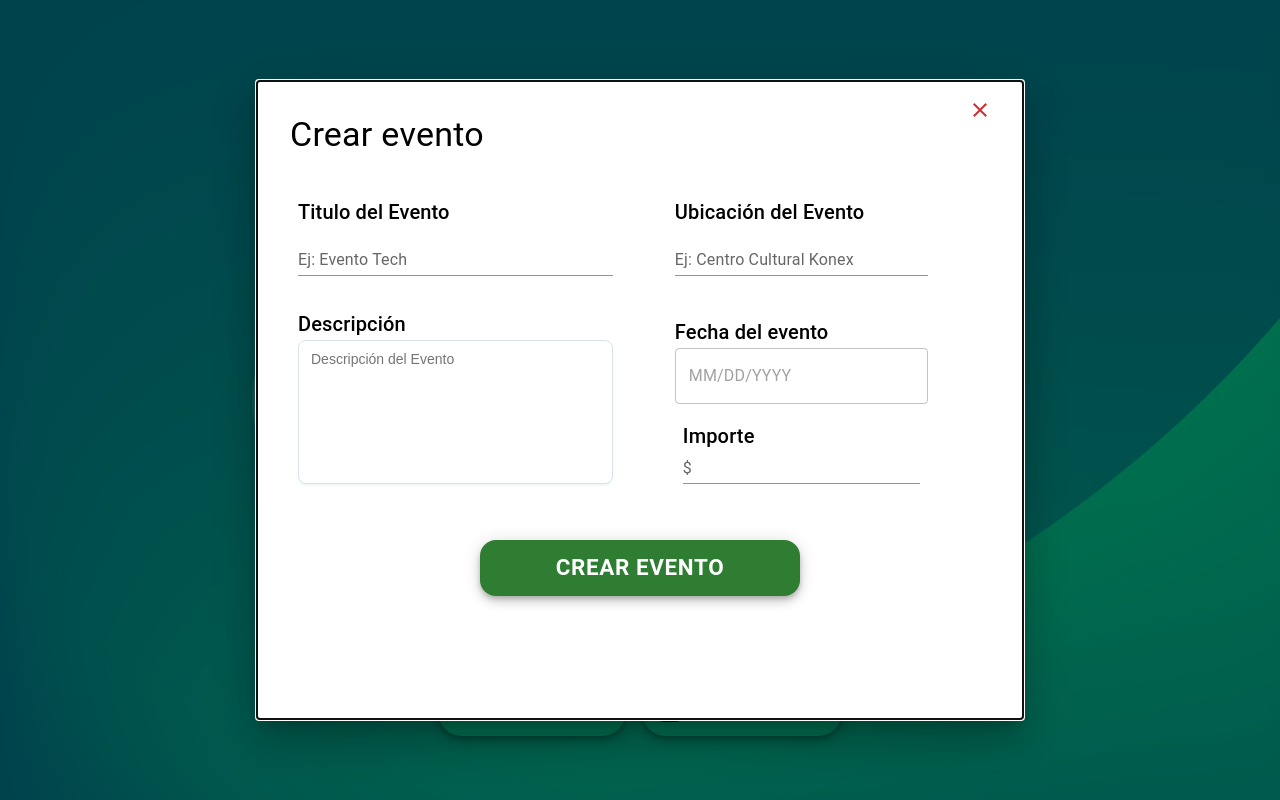
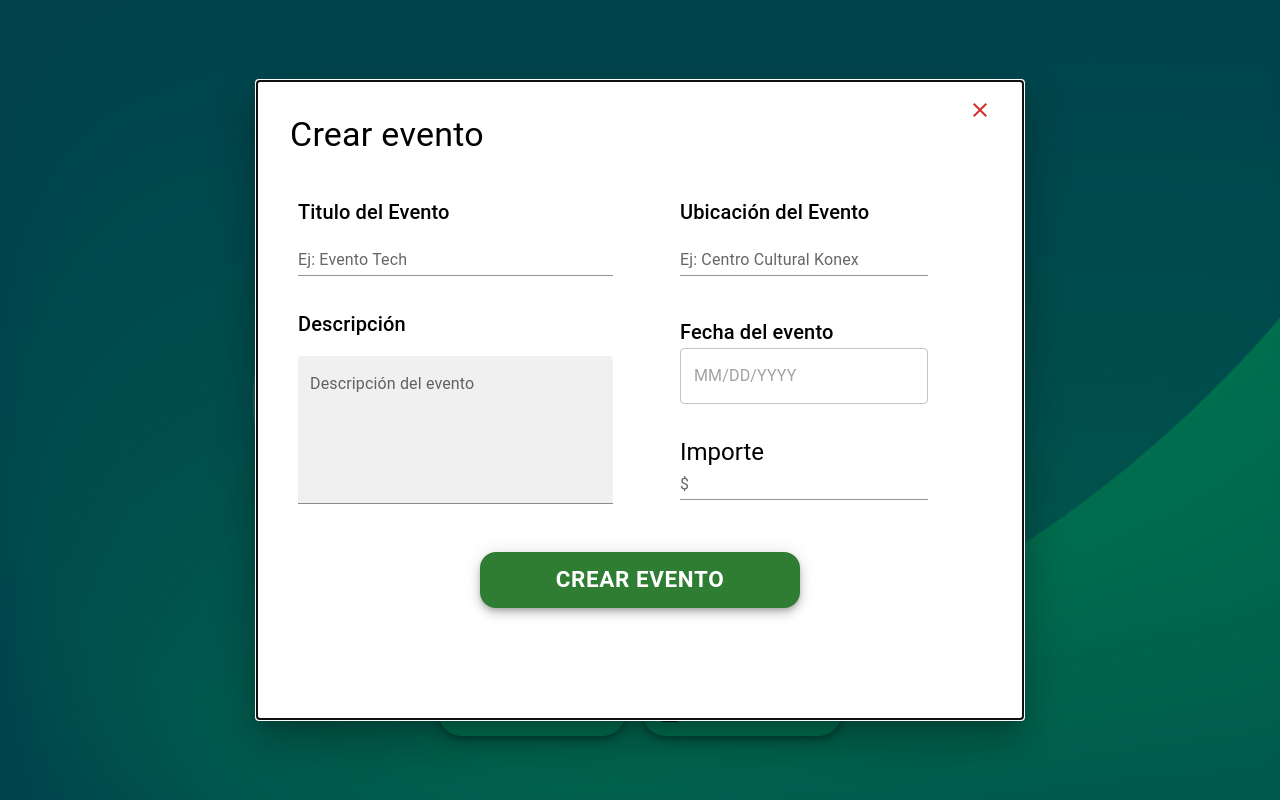
Before and after one commit to EmilianoAloi/uplifty, a React (Create React App) app in the folder frontend/: page /addevent in a window 1280 px wide. Built offline with nearby package versions, Linux system fonts and the light colour scheme.

Commit message:
se creo funciona para enviar los datos del evento al servidor (POST)

```diff
--- a/frontend/src/api/eventos.api.js
+++ /dev/null
@@ -1,5 +0,0 @@
-import axios from "axios"
-
-export const getAllEvents = () => {
-   return axios.get("http://localhost:8000/api/v1/eventos/")
-};
--- /dev/null
+++ b/frontend/src/api/events.api.js
@@ -0,0 +1,14 @@
+import axios from "axios"
+
+
+const eventsApi = axios.create({
+   baseURL: "http://localhost:8000/api/v1/eventos/"
+})
+
+export const getAllEvents = () => {
+   return eventsApi.get("/");
+};
+
+export const addEvent = (formValues) => {
+   return eventsApi.post("/", formValues);
+};
--- a/frontend/src/components/AddEventModal/AddEventModal.jsx
+++ b/frontend/src/components/AddEventModal/AddEventModal.jsx
@@ -5,10 +5,11 @@ import Modal from '@mui/material/Modal';
 import { useState } from 'react';
 import { Link } from 'react-router-dom';
 import { Stack, Button, Fab } from '@mui/material';
-import TextAreaDescription from '../TextAreaDescription/TextAreaDescription';
 import CloseIcon from '@mui/icons-material/Close';
 import { DateInput } from '../DateInput/DateInput';
 import PriceInput from '../PriceInput/PriceInput';
+import { addEvent } from '../../api/events.api';
+
 
 const AddEventModal = () => {
     const style = {
@@ -43,10 +44,20 @@ const AddEventModal = () => {
         }));
     };
 
-    const handleFormSubmit = () => {
-        // Aquí puedes enviar los valores del formulario al servidor o realizar acciones adicionales
-        console.log('Formulario enviado:', formValues);
+    // const handleFormSubmit =  () => {
+    //     console.log('Formulario enviado:', formValues);
+    // };
 
+
+    const handleFormSubmit = async () => {
+        try {
+            console.log('Formulario enviado:', formValues);
+            await addEvent(formValues);
+
+            setOpen(false);
+        } catch (error) {
+            console.error('Error al enviar el formulario:', error);
+        }
     };
 
     return (
@@ -90,7 +101,8 @@ const AddEventModal = () => {
                         <Stack sx={{ flexDirection: "column", width: "50%" }}>
                             <Stack sx={{ marginTop: "2rem" }}>
                                 <Typography variant='h6'>Titulo del Evento</Typography>
-                                <TextField label="Ej: Evento Tech"
+                                <TextField
+                                    label="Ej: Evento Tech"
                                     variant="standard"
                                     name="titulo"
                                     onChange={handleInputChange} />
@@ -98,8 +110,15 @@ const AddEventModal = () => {
 
 
                             <Stack sx={{ marginTop: "2rem" }}>
-                                <Typography variant='h6'>Descripción</Typography>
-                                <TextAreaDescription handleInputChange={handleInputChange} />
+                                <Typography variant='h6' sx={{ mb: "1rem" }}>Descripción</Typography>
+                                <TextField label="Descripción del evento"
+                                    variant="filled"
+                                    name="descripcion"
+                                    multiline
+                                    rows={5}
+                                    onChange={handleInputChange}
+                                />
+
                             </Stack>
 
                         </Stack>
@@ -111,8 +130,8 @@ const AddEventModal = () => {
                                 <Typography variant='h6'>Ubicación del Evento</Typography>
                                 <TextField label="Ej: Centro Cultural Konex"
                                     variant="standard"
-                                    handleInputChange={handleInputChange}
                                     name="ubicacion"
+                                    onChange={handleInputChange}
                                 />
                             </Stack>
 
@@ -128,10 +147,7 @@ const AddEventModal = () => {
                     </Stack>
 
                     <Stack sx={{ width: "20rem", margin: "0 auto", marginTop: "3rem" }}>
-                        <Fab
-                            variant='contained'
-                            color='success'
-                            onClick={handleFormSubmit}
+                        <Fab variant='contained' color='success' onClick={handleFormSubmit}
                             sx={{
                                 width: "100%",
                                 fontSize: "1.4rem",
@@ -139,7 +155,6 @@ const AddEventModal = () => {
                                 color: "white",
                                 borderRadius: "1rem"
                             }}
-
                         >CREAR EVENTO</Fab>
                     </Stack>
                 </Box>
--- a/frontend/src/components/EventsModal/EventsModal.jsx
+++ b/frontend/src/components/EventsModal/EventsModal.jsx
@@ -7,7 +7,7 @@ import { Link } from 'react-router-dom';
 import CloseIcon from '@mui/icons-material/Close';
 
 
-import { getAllEvents } from '../../api/eventos.api';
+import { getAllEvents } from '../../api/events.api';
 import EventCard from '../EventCard/EventCard';
 
 import { styled } from '@mui/material/styles';
--- a/frontend/src/components/NavBar/NavBar.jsx
+++ b/frontend/src/components/NavBar/NavBar.jsx
@@ -31,7 +31,7 @@ const NavBar = () => {
                 variant="extended"
                 component={NavLink} to={"/addevent"}
                 aria-label="add"
-                onClick={() => { console.log("hjhuh") }} >
+                 >
                 <AddIcon sx={{ mr: 1 }} />
                 Agregar Evento
             </Fab>
--- a/frontend/src/components/PriceInput/PriceInput.jsx
+++ b/frontend/src/components/PriceInput/PriceInput.jsx
@@ -11,8 +11,8 @@ const PriceInput = ({ handleInputChange }) => {
 
     return (
         <Box sx={{ display: 'flex', flexWrap: 'wrap' }}>
-            <FormControl fullWidth sx={{ m: 1 }} variant="standard">
-                <Typography variant='h6'>Importe</Typography>
+            <FormControl fullWidth sx={{ mt:3 }} variant="standard">
+                <Typography variant='h5'>Importe</Typography>
 
                 <Input
                     startAdornment={<InputAdornment position="start">$</InputAdornment>}
--- a/frontend/src/components/TextAreaDescription/TextAreaDescription.jsx
+++ /dev/null
@@ -1,68 +0,0 @@
-import { TextareaAutosize as BaseTextareaAutosize } from '@mui/base/TextareaAutosize';
-import { styled } from '@mui/system';
-
-const TextAreaDescription = ({ handleInputChange }) => {
-  const blue = {
-    100: '#DAECFF',
-    200: '#b6daff',
-    400: '#3399FF',
-    500: '#007FFF',
-    600: '#0072E5',
-    900: '#003A75',
-  };
-
-  const grey = {
-    50: '#F3F6F9',
-    100: '#E5EAF2',
-    200: '#DAE2ED',
-    300: '#C7D0DD',
-    400: '#B0B8C4',
-    500: '#9DA8B7',
-    600: '#6B7A90',
-    700: '#434D5B',
-    800: '#303740',
-    900: '#1C2025',
-  };
-
-  const Textarea = styled(BaseTextareaAutosize)(
-    ({ theme }) => `
-        width: 100%;
-        resize: none;
-        font-family: 'IBM Plex Sans', sans-serif;
-        font-size: 0.875rem;
-        font-weight: 400;
-        line-height: 1.5;
-        padding: 8px 12px;
-        border-radius: 8px;
-        color: ${theme.palette.mode === 'dark' ? grey[300] : grey[900]};
-        background: ${theme.palette.mode === 'dark' ? grey[900] : '#fff'};
-        border: 1px solid ${theme.palette.mode === 'dark' ? grey[700] : grey[200]};
-        box-shadow: 0px 2px 2px ${theme.palette.mode === 'dark' ? grey[900] : grey[50]};
-
-        &:hover {
-          border-color: ${blue[400]};
-        }
-
-        &:focus {
-          border-color: ${blue[400]};
-          box-shadow: 0 0 0 3px ${theme.palette.mode === 'dark' ? blue[600] : blue[200]};
-        }
-
-        // firefox
-        &:focus-visible {
-          outline: 0;
-        }
-      `,
-  );
-  return (
-    <Textarea
-      minRows={6}
-      placeholder="Descripción del Evento"
-      name="descripcion"
-      onChange={(e) => handleInputChange(e)}
-    />
-  );
-
-}
-
-export default TextAreaDescription
```
Also changed, not shown: 2 other files (tests, documents, lock files or other folders).
